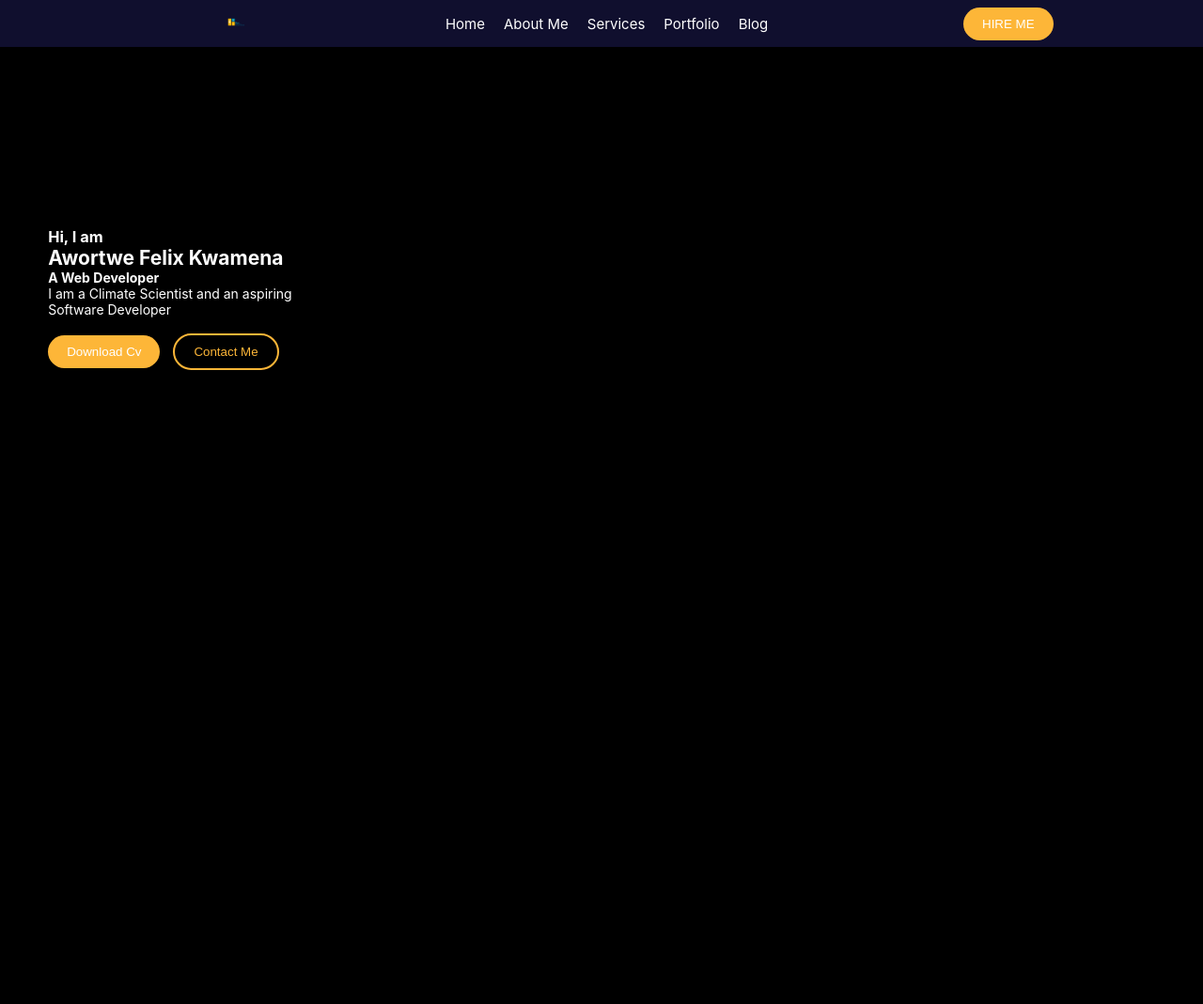
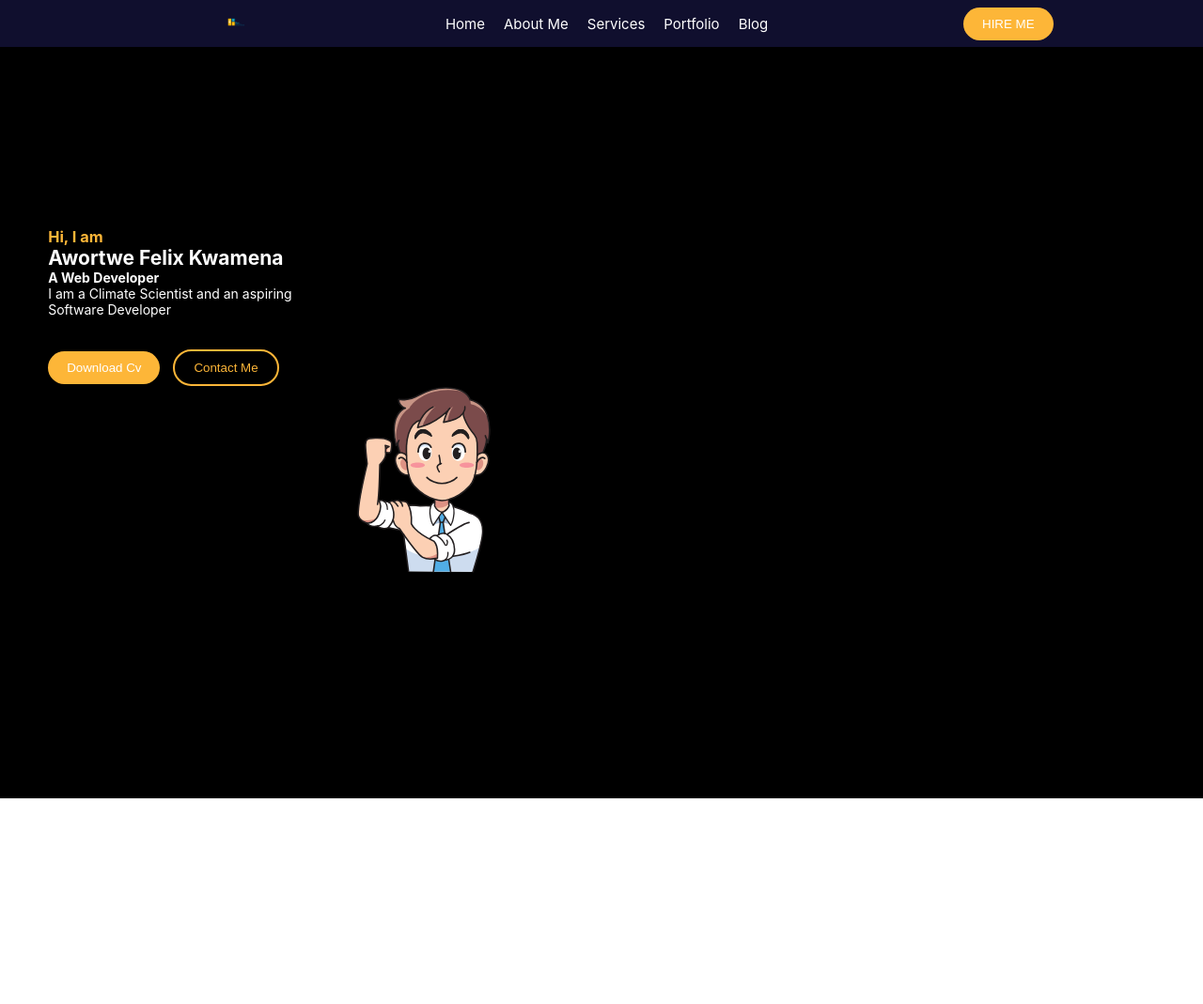
Before and after one commit to paakofiaidoo/Portfolio-1, a PHP site: page / in a window 1280 px wide; the page is wider, and only the part inside the window is pictured. Shown: that part at 94% size. Before the commit the page ends 394 px from the top of that part, so only its background shows below. Run offline with PHP 8.4, Linux system fonts and the light colour scheme.

Commit message:
first code

```diff
--- a/index.html
+++ b/index.html
@@ -34,7 +34,20 @@
   <p> <h1 class="mycardname">Awortwe Felix Kwamena</h1></p>
   <p><h4>A Web Developer</h4> </p>
   <p> I am a Climate Scientist and an aspiring <br> Software Developer</p> <br>
+    <br>
     <div>
+      <button class="cv">
+       <a href="#"> Download Cv</a>
+      </button>
+      <button class="contact">
+        <a href="#">Contact Me</a>
+      </button>
+<div>
+
+     <div> <img  class="portpic"src="./img/real.svg" alt="a picture"></div>
+
+    </nav>
+  <!--<div>
           <button class="cv">
            <a href="#"> Download Cv</a>
           </button>
@@ -42,12 +55,10 @@
             <a href="#">Contact Me</a>
           </button>
         </div>
-    </nav>
 
-</div>
-<div>
+  -->
 
-</div>
+
 <div class=></div>
 <div></div>
 
--- a/styles/style.css
+++ b/styles/style.css
@@ -125,7 +125,7 @@ header {
 
 }
 
-}
+
 .navcard h3{
     color: #fdb638;
 }
@@ -141,3 +141,12 @@ header {
 
 
 }
+
+.portpic {
+    position: relative;
+    width: 200px;
+    height: 200px;
+    margin-left: 300px;
+    margin-bottom: 455px;
+
+}
```
Also changed, not shown: img/real.svg (added).
